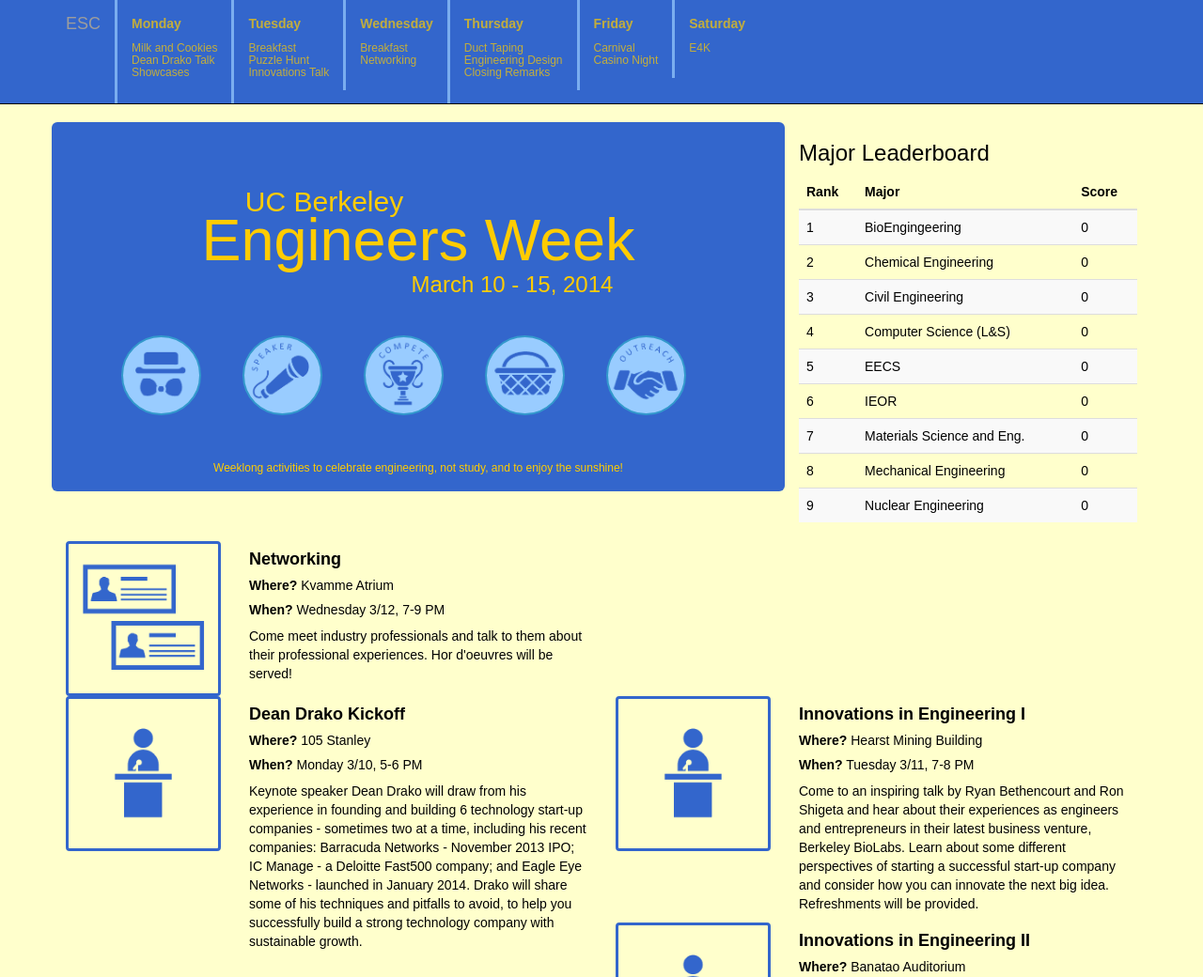
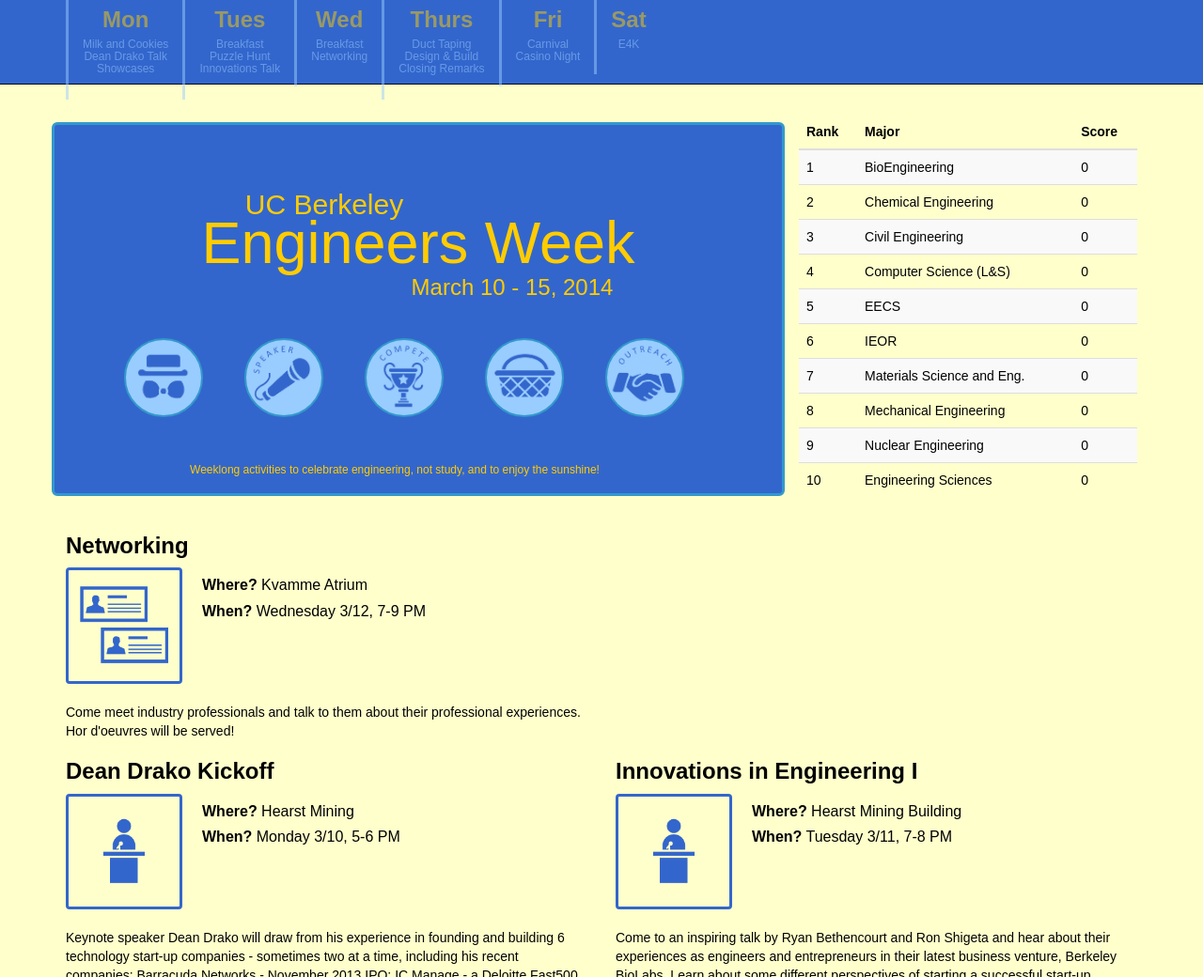
Before and after one commit to andreaowu/E_WeekMobile, a plain HTML site: page index.html in a window 1280 px wide. Shown: the top 1040 px of the page at 94% size. Drawn offline with nearby package versions, Linux system fonts and the light colour scheme; some packages are replaced by stand-ins of ours.

Commit message:
scrolling, updates, design change

```diff
--- a/css/style.css
+++ b/css/style.css
@@ -4,14 +4,29 @@ body {
     font-family: 'Droid Sans', sans-serif;
 }
 
+h5 {
+    margin-left: -50px;
+    font-size: 16px;
+}
+
 .navbar-inverse {
     background-color: #3366CC;
+    height: 90px;
 }
 
 .navbar-inverse .navbar-nav > li > a {
+    opacity: 0.5;
+    border-left: 3px solid #99CCFF;
+    font-size: 24px;
+    margin-top: -4px;
+}
+
+.navbar-inverse .navbar-nav > li > a > .row-fluid {
+    text-align: center;
     color: #FFCC00;
-    opacity: 0.7;
-    border-left: 3px solid #99CCFF;
+}
+.navbar-inverse .navbar-nav > li > a > .row-fluid > .visible-md > h6 {
+    color: #99CCFF;
 }
 
 .navbar-inverse .navbar-toggle {
@@ -30,6 +45,8 @@ body {
 .jumbotron {
     background-color: #3366CC;
     color: #FFCC00;
+    border: 3px solid #3399CC;
+    -webkit-border-radius: 240px;
 }
 
 .jumbotron > h2 {
@@ -72,7 +89,7 @@ body {
 }
 
 footer {
-    margin-top: 100px;
+    margin-top: 50px;
     border-top: 1px solid #3366CC;
     font-size: 12px;
     color: #3366CC;
@@ -90,6 +107,8 @@ footer > h5 {
 .img-thumbnail {
     border: 3.5px solid #3366CC;
     background-color: #FFFFCC;
+    height: 75%;
+    width: 75%;
 }
 
 @media (max-width: 768px) {
--- a/index.html
+++ b/index.html
@@ -24,8 +24,7 @@
               <span class="icon-bar"></span>
               <span class="icon-bar"></span>
           </button>
-          <a class="navbar-brand" href="#">ESC</a>
-      </div>
+      	  </div>
 
       <!-- Regular Nav -->
       <div class="collapse navbar-collapse">
@@ -34,7 +33,7 @@
           	<a href="#monday">
           		<div class="row-fluid">
                       <strong>
-                        Monday
+                        Mon
                     </strong>
                     <div class="visible-md visible-lg">
                         <h6>Milk and Cookies<br/>
@@ -48,7 +47,7 @@
              <a href="#tuesday">
                 <div class="row-fluid">
                   <strong>
-                    Tuesday
+                    Tues
                 </strong>
                 <div class="span6 visible-md visible-lg">
                     <h6>Breakfast<br/>
@@ -62,7 +61,7 @@
          <a href="#wednesday">
             <div class="row-fluid">
               <strong>
-                Wednesday
+                Wed
             </strong>
             <div class="span6 visible-md visible-lg">
                 <h6>Breakfast<br/>
@@ -75,11 +74,11 @@
      <a href="#thursday">
         <div class="row-fluid">
           <strong>
-            Thursday
+            Thurs
         </strong>
         <div class="span6 visible-md visible-lg">
             <h6>Duct Taping<br/>
-                Engineering Design<br/>
+                Design & Build<br/>
                 Closing Remarks</h6>
             </div>
         </div>
@@ -89,7 +88,7 @@
      <a href="#friday">
         <div class="row-fluid">
           <strong>
-            Friday
+            Fri
         </strong>
         <div class="span6 visible-md visible-lg">
             <h6>Carnival<br/>
@@ -102,7 +101,7 @@
      <a href="#saturday">
         <div class="row-fluid">
           <strong>
-            Saturday
+            Sat
         </strong>
         <div class="span6 visible-md visible-lg">
             <h6>E4K</h6>
@@ -128,13 +127,13 @@
 
       <!-- Hero -->
       <div class="row">
-          <div class="col-md-8 jumbotron text-center">
+          <div class="col-md-8 jumbotron text-center" style="padding-bottom:-100px;">
 	      <h2>UC Berkeley</h2>
               <h1>Engineers Week</h1>
               <h3>March 10 - 15, 2014</h3>
               <div class="row">
                   <div class="col-xs-2 eventTags text-center hidden-xs" ng-repeat="eventTag in eventTags | limitTo: 5">
-                      <a href="#{{eventTag.link}}">
+                      <a href="#{{eventTag.link}}" id="iconRow" onclick="iconScroll()">
                       <img class="img-responsive img-circle" src="{{eventTag.imgUrl}}">
                   </div>
                   <div class="col-xs-12 eventTags visible-xs" ng-repeat="eventTag in eventTags | limitTo: 5">
@@ -143,20 +142,15 @@
                         <div class="col-xs-3">
                           <img class="img-responsive img-circle" src="{{eventTag.imgUrl}}">
                         </div>
-                        <div class="col-xs-9 text-left">
-                          <h3>{{eventTag.name}}</h3>
-                        </div>
                       </div>
                     </a>
-
                   </div>
               </div>
 	      <br><br>
               <h5>Weeklong activities to celebrate engineering, not study, and to enjoy the sunshine!</h5>
           </div>
               <!-- Leaderboard -->
-              <div class="col-md-4" ng-controller="MajorListCtrl">
-                  <h3>Major Leaderboard</h3>
+              <div class="col-md-4" ng-controller="MajorListCtrl" style="margin-top:-8px">
                   <table class="table table-striped">
                       <thead>
                           <tr>
@@ -176,12 +170,13 @@
 
           <!-- Template Injection -->
           <div id="schedule"></div>
+	  <div id="events"></div>
           <div ng-view></div>
 
           <footer>
-              <h5>Berkeley Engineers Week is a project of the <a href="http://esc.berkeley.edu">Engineering Student Counsel</a> of UC Berkeley's <a href="http://coe.berkeley.edu">College of Engineering.</a><br>
+              <h5>Berkeley Engineers Week is a project of the <a href="http://esc.berkeley.edu">Engineering Student Council</a> of UC Berkeley's <a href="http://coe.berkeley.edu">College of Engineering.</a><br>
 
-              Interested in helping? <a href="https://docs.google.com/forms/d/10eb8oCXqJwZnYp5V5aT5jKmpEbCuezONcKk389tDfgs/viewform" target="_blank">Sign Up</a><br>
+              Interested in helping? <a href="https://docs.google.com/forms/d/10eb8oCXqJwZnYp5V5aT5jKmpEbCuezONcKk389tDfgs/viewform" target="_blank">Sign Up</a> and we'll tell you how! Have Questions? email andreaowu at berkeley.edu<br>
 
               Icons by Gabriela Wantah. Built by Andrea Wu and RJ Sheperd using <a href="http://www.angularjs.org">angular.js</a>.
           </footer>
@@ -221,11 +216,17 @@
       <script src="//ajax.googleapis.com/ajax/libs/jquery/2.0.3/jquery.min.js"></script>
       <script src="//netdna.bootstrapcdn.com/bootstrap/3.0.0/js/bootstrap.min.js"></script>
       <script>
-        $('a').click(function(){
+        $('a').click(function() {
          $('html,body').animate({
-          scrollTop: $('#schedule').offset().top
-        }, 1000);
-         })
+		scrollTop: $('#schedule').offset().top - 100});
+        });
+
+	function iconScroll() {
+	 var event = document.getElementById("iconRow").getAttribute("href");
+         $('html,body').animate({
+		scrollTop: $('#schedule').offset().top - 100});
+	 };
+
       </script>
       <div id="fb-root"></div>
       <script>(function(d, s, id) {
--- a/js/controller.js
+++ b/js/controller.js
@@ -2,7 +2,7 @@
 
 eweekApp.controller('MajorListCtrl', function ($scope) {
 	$scope.majors = [
-		{"name": "BioEngingeering",
+		{"name": "BioEngineering",
 			"event-scores": [
 				{"event":"Engineering Showcase", "event-score":30},
 				{"event":"Puzzle Hunt", "event-score":30},
@@ -137,7 +137,7 @@ eweekApp.controller('MajorListCtrl', function ($scope) {
 	];
 
 	$scope.orderProp = '-score';
-	$scope.limitNum = 9;
+	$scope.limitNum = 10;
 	$scope.leaderboardShrink = "See all majors.";
 
 	var seeAll = false;
@@ -175,12 +175,12 @@ eweekApp.controller('EventListCtrl', function($scope, $routeParams) {
 			"day": "Monday",
 			"dateTime":"3/11, 12-2 PM",
 			"location": "Bechtel Terrace",
-			"description": "Start off EWeek by grabbing some milk and cookies and socializing with your fellow engineers at the Bechtel Terrace (right outside the ESS office). We will have an assortment of different cookies and they're free so be sure to stop by!",
+			"description": "Start off E-Week by grabbing some milk and cookies and socializing with your fellow engineers at the Bechtel Terrace (right outside the ESS office). We will have an assortment of different cookies and they're free so be sure to stop by!",
 			"tag": "Meet & Eat",
 			"imgUrl": "img/milk.png"},
 		{"name": "Engineering Showcase",
 			"day": "Monday",
-			"dateTime":"3/12, 7-9 PM",
+			"dateTime":"3/12, 6-8 PM",
 			"location": "Hearst Mining Building",
 			"description": "The engineering showcase is a chance for all clubs to show off the projects and devices that they have been working on. Located directly outside and after the kickoff event, each group will be set up to show you their work, so come check out what our Berkeley engineers have been building! If you or your club has completed a cool engineering project, sign up to show it! Don't be shy.",
 			"tag": "Meet & Eat",
@@ -196,7 +196,7 @@ eweekApp.controller('EventListCtrl', function($scope, $routeParams) {
 			"day": "Friday",
 			"dateTime":"3/14, 2-4 PM",
 			"location": "Hearst Mining Building",
-			"description": "The annual E-week carnival is one of the most highly anticipated events of the week! This year’s carnival will feature, snacks, music, games, and of course lots and lots of pie. This event is a fun way to see what different clubs do and for you to meet fellow engineers outside an academic setting. If you have an idea for a carnival game as part of a club, sign up to do a booth!",
+			"description": "The annual E-week carnival is one of the most highly anticipated events of the week! The carnival will feature, snacks, music, games, and of course lots and lots of pie. This event is a fun way to see what different clubs do and for you to meet fellow engineers outside an academic setting. If you have an idea for a carnival game as part of a club, sign up to do a booth!",
 			"tag": "Meet & Eat",
 			"imgUrl": "img/carnival.png"},
 		{"name": "Casino Night",
@@ -205,11 +205,11 @@ eweekApp.controller('EventListCtrl', function($scope, $routeParams) {
 			"location": "Hearst Mining Lobby",
 			"description": "Come by ESC's Casino Night! There will be multiple tables set up for poker, roulette, pai gao, and more, with professional card dealers. There will also be entertainment, including a magic act, and refreshments will be provided.",
 			"tag": "Meet & Eat",
-			"imgUrl": "img/network.png"},
+			"imgUrl": "img/casino.png"},
 		{"name": "Dean Drako Kickoff",
 			"day": "Monday",
 			"dateTime":"3/10, 5-6 PM",
-			"location": "105 Stanley",
+			"location": "Hearst Mining",
 			"description": "Keynote speaker Dean Drako will draw from his experience in founding and building 6 technology start-up companies - sometimes two at a time, including his recent companies: Barracuda Networks - November 2013 IPO; IC Manage - a Deloitte Fast500 company; and Eagle Eye Networks - launched in January 2014.  Drako will share some of his techniques and pitfalls to avoid, to help you successfully build a strong technology company with sustainable growth.",
 			"tag": "Speakers",
 			"imgUrl": "img/keynote.png"},
@@ -243,7 +243,7 @@ eweekApp.controller('EventListCtrl', function($scope, $routeParams) {
 			"imgUrl": "img/design.png"},
 		{"name": "Duct Taping",
 			"day": "Thursday",
-			"dateTime":"3/14, 3-4 PM",
+			"dateTime":"3/13, 3-4 PM",
 			"location": "Wurster North Wall",
 			"description": "As an interdepartmental competition, each group will work to duct tape one member of their team to a wall as quickly as possible. Members will have to answer trivia questions in order to receive more tape, as each group will only be given a limited initial amount. Snacks will be provided and there will be people stuck on walls so be sure to stop by!",
 			"tag": "Compete",
--- a/pages/all-events.html
+++ b/pages/all-events.html
@@ -1,17 +1,18 @@
 <div ng-repeat="eventTag in eventTags | filter:customFilter | limitTo:limit">
         <div class="row">
             <div class="col-md-6" ng-repeat="event in events | filter:eventTag.name" ng-init="index">
+		<h4 style="font-size: 24px;"><b>{{event.name}}</b></h4>
                 <div class="row">
                     <div class="col-xs-4">
                         <img class="img-thumbnail" src="{{event.imgUrl}}"/>
                     </div>
                     <div class="col-xs-8">
-                        <h4><b>{{event.name}}</b></h4>
                         <h5><b>Where?</b> {{event.location}}</h5>
                         <h5><b>When?</b> {{event.day}} {{event.dateTime}}</h5>
-                        <p>{{event.description}}</p>
                     </div>
                 </div>
+		<br>
+  		<p>{{event.description}}</p>
                 <span ng-init="rowCount = (((index + 1) % 2) == 0)" ng-if="rowCount">
                     </div><div class="row">
                 </span>
```
